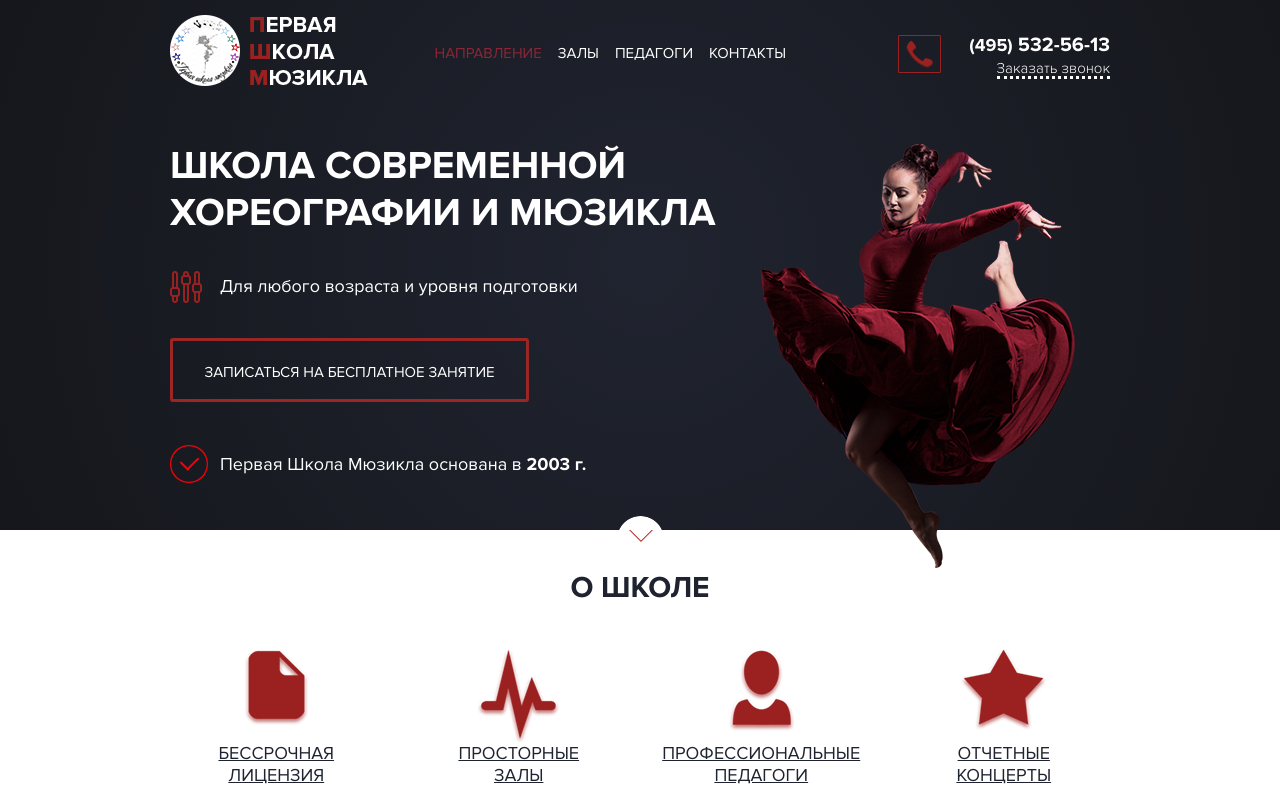
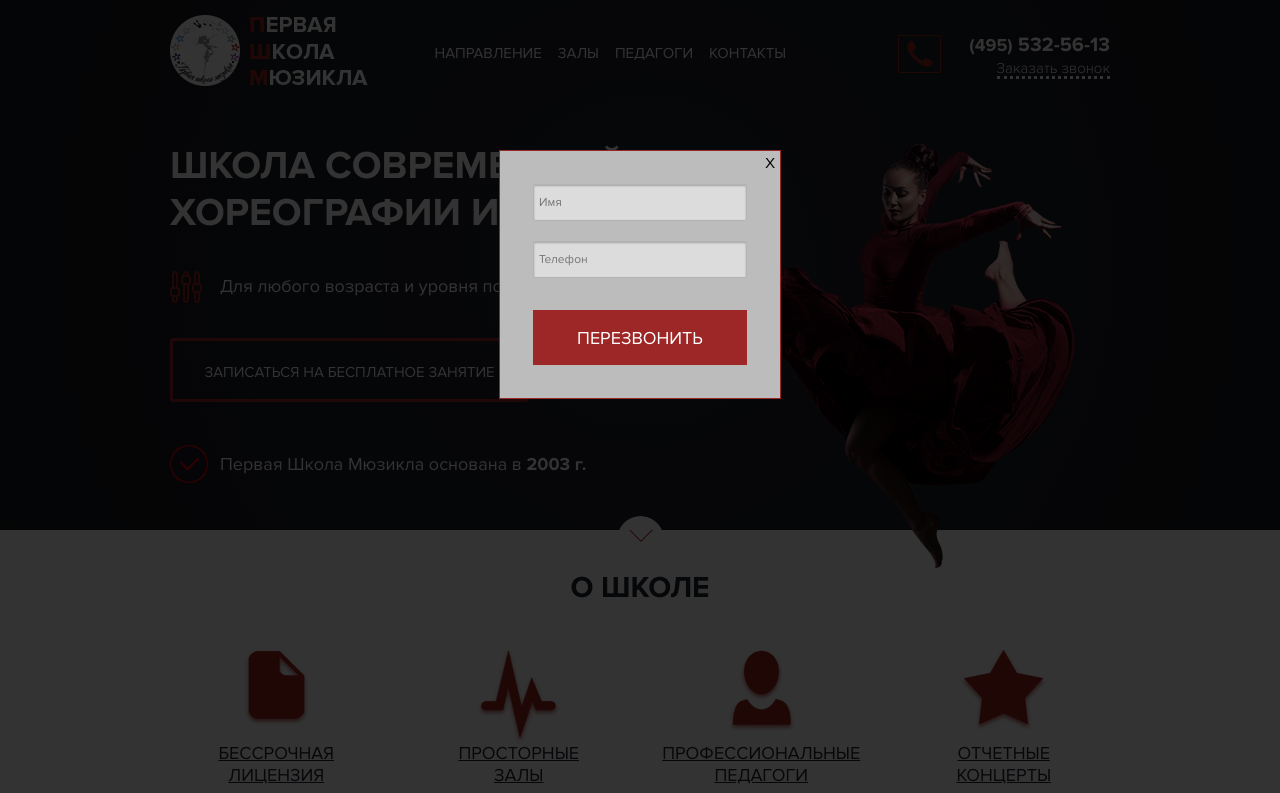
Before and after one commit to ikles/pshm, a website: page app/index.html in a window 1280 px wide. Both pictures are taken after a click on the link "Заказать звонок". Shown: the top 793 px of the page. Drawn offline with Linux system fonts and the light colour scheme.

Commit message:
form + anchors

```diff
--- a/app/index.html
+++ b/app/index.html
@@ -29,10 +29,10 @@
 					</div>
 					<div class="top_mnu main-mnu">
 						<ul>
-							<li class="active"><a href="#">Направление</a></li>
-							<li><a href="#">Залы</a></li>
-							<li><a href="#">Педагоги</a></li>
-							<li><a href="#">Контакты</a></li>
+							<li><a href="#dir">Направление</a></li>
+							<li><a href="#halls">Залы</a></li>
+							<li><a href="#teachers">Педагоги</a></li>
+							<li><a href="#contacts">Контакты</a></li>
 						</ul>
 					</div>
 				</div><!--col-mnu-->
@@ -47,7 +47,7 @@
 					<div class="col-lg-7 col-banner-text pr0">
 						<h1>школа современной хореографии и мюзикла</h1>
 						<div class="setup">Для любого возраста и уровня подготовки</div>
-						<a href="#" class="free-less">Записаться на бесплатное занятие</a>
+						<a href="#write-free" class="free-less">Записаться на бесплатное занятие</a>
 						<div class="check">Первая Школа Мюзикла основана в <b>2003 г.</b></div>
 					</div>
 					<div class="col-lg-5 col-banner-image pl0">
@@ -98,7 +98,7 @@
 						<div class="w465">11 июля 2012 года Первая Школа Мюзикла получила БЕССРОЧНУЮ
 							Лицензию Департамента Образования Правительства г. Москвы</div>
 						</div>
-						<h2 class="arr_head">Направления школы</h2>
+						<h2 class="arr_head" id="dir">Направления школы</h2>
 					</div><!--about-->
 					<div class="direction">
 						<div class="w970">
@@ -113,7 +113,7 @@
 					<div class="shadow"></div>
 					<div class="halls">
 						<div class="w970">
-							<h2 class="arr_head">Наши залы</h2>
+							<h2 class="arr_head" id="halls">Наши залы</h2>
 							<div class="halls-text">
 								<p>Залы нашей танцевальной школы находятся в шаговой доступности от м. Савеловская или м. Белорусская
 									по адресу: ул. Правды, дом 24, строение 5.</p>
@@ -129,7 +129,7 @@
 								</ul>
 							</div>
 						</div><!--halls-->
-						<div class="write-free">
+						<div class="write-free" id="write-free">
 							<div class="w970">
 								<h2>Запишись на бесплатное пробное занятие</h2>
 								<div class="form">
@@ -158,7 +158,7 @@
 								<li><a href="#"><img src="img/dsc_1207.png" alt=""></a></li>
 							</ul>
 						</div><!--gal2-->
-						<h2 class="arr_head">Педагоги</h2>
+						<h2 class="arr_head" id="teachers">Педагоги</h2>
 						<div class="teachers">
 							<ul>
 								<li>
@@ -189,7 +189,7 @@
 						</div><!--teachers-->
 						<div class="teachers-after"></div>
 						<div class="col-contacts">
-							<h2 class="arr_head">Контакты</h2>
+							<h2 class="arr_head" id="contacts">Контакты</h2>
 							<div class="cart">
 								<div class="w970">
 									<div class="cart-block">
@@ -222,6 +222,16 @@
 								</div>
 							</div>
 						</div>
-					</div><!--wrapper-->
-				</body>
-				</html>
+						<div class="overlay"></div>
+						<div class="form popup">
+							<form>
+								<a href="#" class="close">X</a>
+								<input type="text" name="name" placeholder="Имя" required>
+								<input class="phone" type="text" name="phone" placeholder="Телефон" required>
+								<button>Перезвонить</button>
+							</div>
+						</form>
+					</div><!--form-->
+				</div><!--wrapper-->
+			</body>
+			</html>
--- a/app/js/common.js
+++ b/app/js/common.js
@@ -20,6 +20,12 @@ $(function() {
 		return false;
 	});
 
+	$('.order-call, .footer-call').click(function() {
+		$('.popup form, .overlay').fadeIn();
+	});
 
+	$('.close, .overlay').click(function() {
+		$('.popup form, .overlay').fadeOut();
+	});
 
 }); //ready
--- a/app/sass/main.sass
+++ b/app/sass/main.sass
@@ -63,6 +63,7 @@ body
   width: 100%
   margin: auto
   overflow: hidden
+  position: relative
 
 .w970
   width: 970px
@@ -486,6 +487,7 @@ h2
   padding-top: 50px
 
 .cart
+  height: 300px
   margin-top: 35px
   .w970
     position: relative
@@ -548,4 +550,70 @@ h2
 .col-counter
   text-align: right
 
+.db
+  display: block !important
+
+.overlay
+  display: none
+  position: absolute
+  height: 100%
+  width: 100%
+  top: 0
+  left: 0
+  z-index: 1000
+  background-color: #000
+  opacity: 0.8
+
+.popup
+  form
+    display: none
+    width: 282px
+    background-color: #bcbcbc
+    border: 1px solid rgb(154, 38, 37)
+    text-align: center
+    box-sizing: border-box
+    padding: 33px
+    position: fixed
+    top: 150px
+    left: calc(50% - 141px)
+    z-index: 1000
+    input
+      margin: auto
+      float: none
+      padding: 0 5px
+      width: 100%
+      height: 37px
+      background-color: gainsboro
+      border: 1px solid rgb(179, 179, 179)
+      box-shadow: inset 0 1px 2px rgba(0, 0, 0, 0.26)
+      box-sizing: border-box
+      color: rgb(142, 141, 141)
+      font-family: ProximaNova
+      font-size: 12px
+      margin-bottom: 20px
+    .phone
+      margin-bottom: 32px
+    button
+      float: none
+      margin: auto
+      width: 100%
+      height: 55px
+      background-color: rgb(157, 39, 38)
+      background-image: none
+
+.close
+  position: absolute
+  right: 5px
+  top: 5px
+  font-family: ProximaNova
+  color: #000
+  font-size: 15px
+  &:hover
+    color: #000
+  &:focus
+    color: #000
+  &:active
+    color: #000
+
+
 @import _media
```
Also changed, not shown: app/css/main.css.
